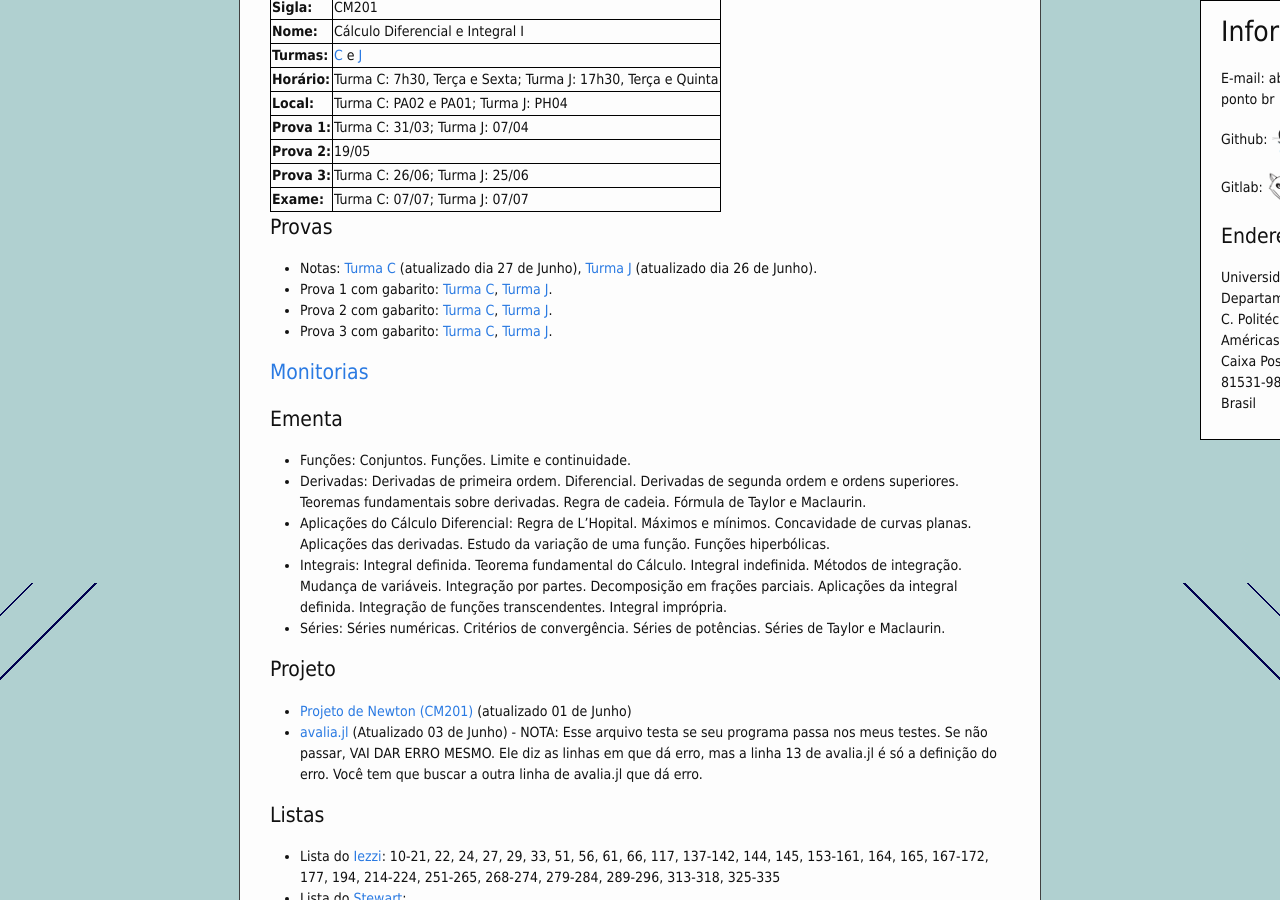
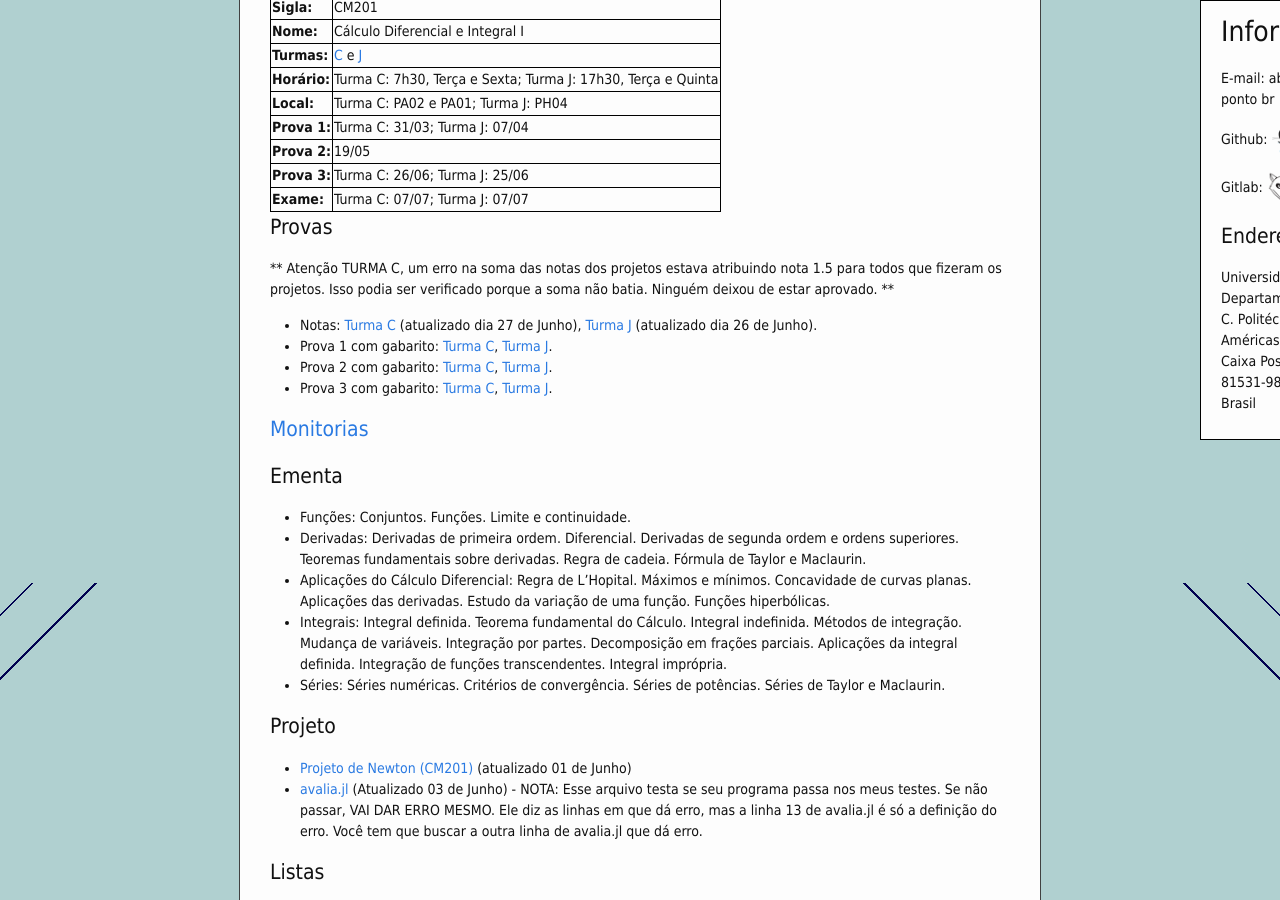
Before and after one commit to abelsiqueira/abelsiqueira.github.io-old, a Jekyll site: the page built from _posts/br/2015-02-18-cm201-calculo-diferencial-e-integral-2015s1.markdown, in a window 1280 px wide and 900 px high, scrolled down 317 px. Built offline with Jekyll 4.4.1, drawn with Linux system fonts in a browser that asks for light colours; nearby versions of some CDN libraries.

Commit message:
Corrige notas do projeto

```diff
--- a/_posts/br/2015-02-18-cm201-calculo-diferencial-e-integral-2015s1.markdown
+++ b/_posts/br/2015-02-18-cm201-calculo-diferencial-e-integral-2015s1.markdown
@@ -21,6 +21,9 @@ permalink:  cm201-2015s1
 
 # Provas
 
+  ** Atenção TURMA C, um erro na soma das notas dos projetos estava atribuindo
+  nota 1.5 para todos que fizeram os projetos. Isso podia ser verificado porque
+  a soma não batia. Ninguém deixou de estar aprovado. **
   - Notas: [Turma C]({{ site.baseurl }}/disciplinas/2015s1-cm201/notas-C.pdf)
     (atualizado dia 27 de Junho),
     [Turma J]({{ site.baseurl }}/disciplinas/2015s1-cm201/notas-J.pdf)
```
Also changed, not shown: 1 other file.
